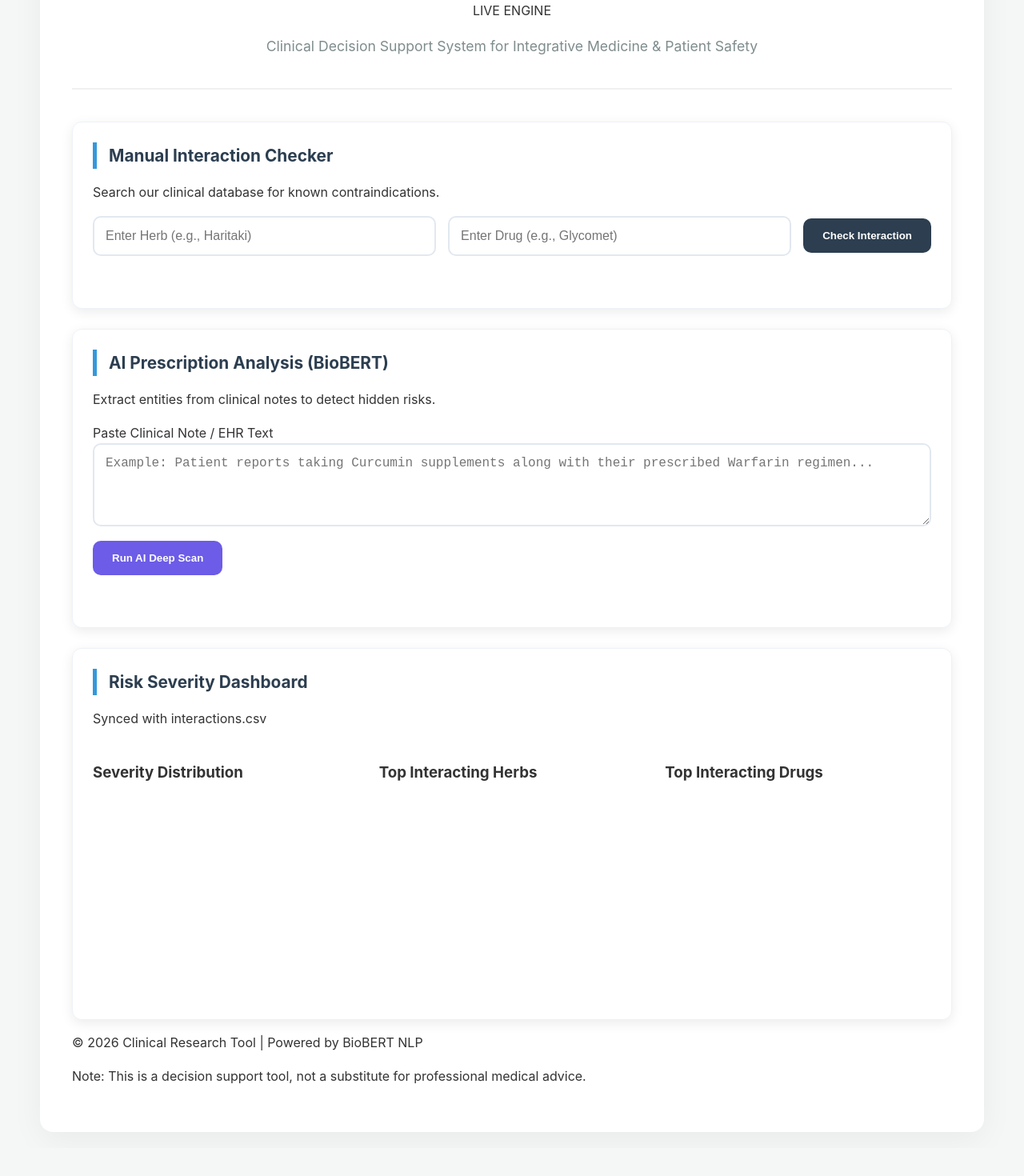
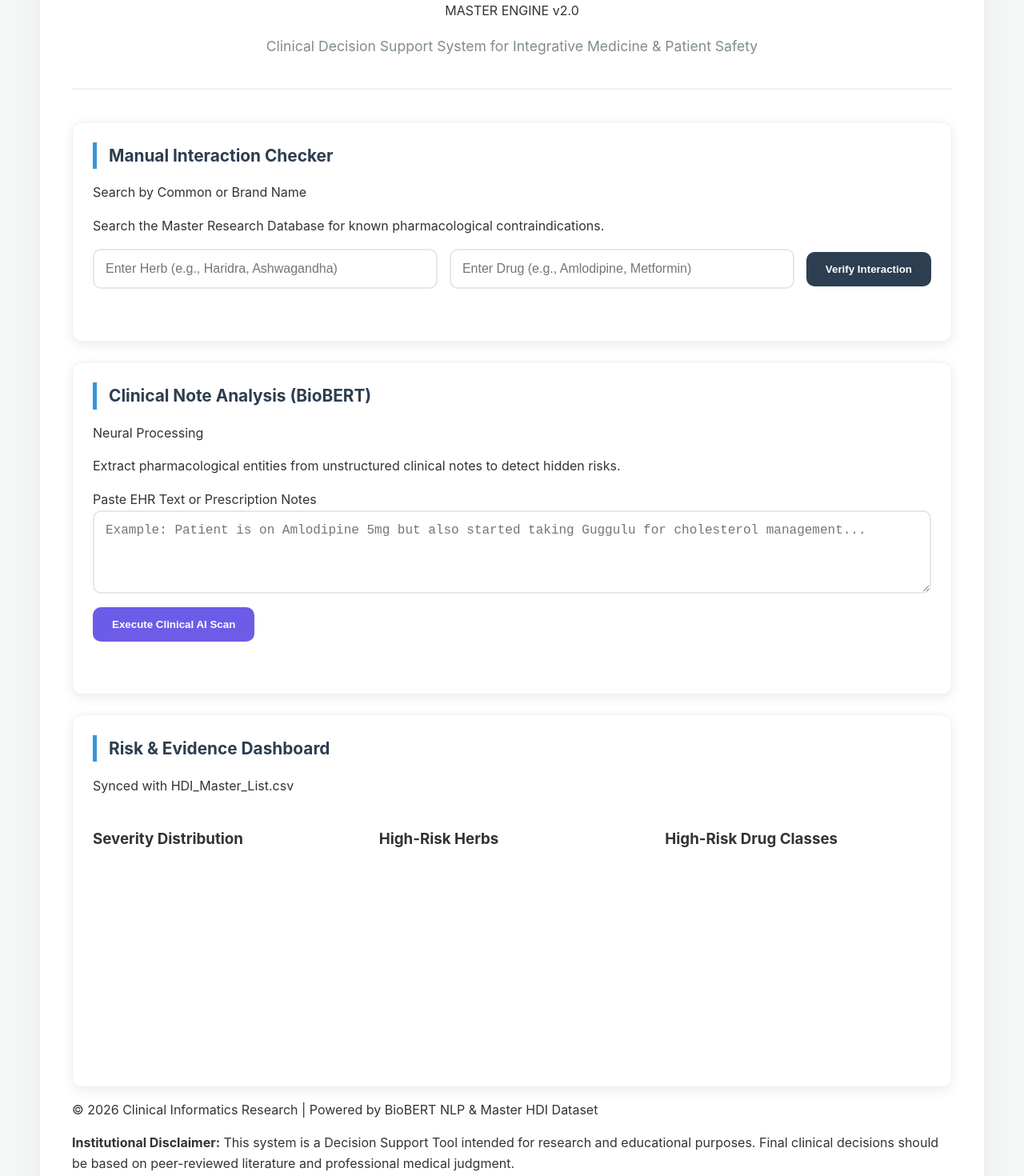
Before and after one commit to aditijaltade4-code/BIOBert-based-HDI-Checker---AI-Driven-CDSS, a website: page index.html in a window 1280 px wide. Shown: the part 137-1607 px from the top of the page at 80% size. Before the commit the page ends 1572 px from the top, so only its background shows below. Drawn offline with nearby package versions, Linux system fonts and the light colour scheme; no server answers.

Commit message:
Update index.html

```diff
--- a/index.html
+++ b/index.html
@@ -3,7 +3,7 @@
 <head>
     <meta charset="UTF-8">
     <meta name="viewport" content="width=device-width, initial-scale=1.0">
-    <title>AI Herb-Drug Interaction CDSS</title>
+    <title>AI Herb-Drug Interaction CDSS | Master Database</title>
     <link rel="stylesheet" href="style.css">
 
     <script src="https://cdnjs.cloudflare.com/ajax/libs/PapaParse/5.3.2/papaparse.min.js"></script>
@@ -16,38 +16,44 @@
         <header>
             <div class="logo-area">
                 <h1>AI Herb-Drug Interaction CDSS</h1>
-                <span class="badge-live">LIVE ENGINE</span>
+                <span class="badge-live">MASTER ENGINE v2.0</span>
             </div>
             <p>Clinical Decision Support System for Integrative Medicine & Patient Safety</p>
         </header>
 
         <main>
             <section class="card animate__animated animate__fadeIn">
-                <h2>Manual Interaction Checker</h2>
-                <p class="section-desc">Search our clinical database for known contraindications.</p>
+                <div class="section-header">
+                    <h2>Manual Interaction Checker</h2>
+                    <span class="info-tag">Search by Common or Brand Name</span>
+                </div>
+                <p class="section-desc">Search the Master Research Database for known pharmacological contraindications.</p>
                 <div class="manual-form">
-                    <input type="text" id="herbInput" placeholder="Enter Herb (e.g., Haritaki)">
-                    <input type="text" id="drugInput" placeholder="Enter Drug (e.g., Glycomet)">
-                    <button onclick="manualInteractionCheck()" class="btn-primary">Check Interaction</button>
+                    <input type="text" id="herbInput" placeholder="Enter Herb (e.g., Haridra, Ashwagandha)">
+                    <input type="text" id="drugInput" placeholder="Enter Drug (e.g., Amlodipine, Metformin)">
+                    <button onclick="manualInteractionCheck()" class="btn-primary">Verify Interaction</button>
                 </div>
                 <div id="manualCheckResults" class="results-area"></div>
             </section>
 
             <section class="card animate__animated animate__fadeIn" style="animation-delay: 0.1s;">
-                <h2>AI Prescription Analysis (BioBERT)</h2>
-                <p class="section-desc">Extract entities from clinical notes to detect hidden risks.</p>
+                <div class="section-header">
+                    <h2>Clinical Note Analysis (BioBERT)</h2>
+                    <span class="ai-tag">Neural Processing</span>
+                </div>
+                <p class="section-desc">Extract pharmacological entities from unstructured clinical notes to detect hidden risks.</p>
                 <div class="ai-input-wrapper">
-                    <label for="clinicalNoteInput">Paste Clinical Note / EHR Text</label>
-                    <textarea id="clinicalNoteInput" rows="4" placeholder="Example: Patient reports taking Curcumin supplements along with their prescribed Warfarin regimen..."></textarea>
-                    <button onclick="runDeepAI()" class="btn-ai">Run AI Deep Scan</button>
+                    <label for="clinicalNoteInput">Paste EHR Text or Prescription Notes</label>
+                    <textarea id="clinicalNoteInput" rows="4" placeholder="Example: Patient is on Amlodipine 5mg but also started taking Guggulu for cholesterol management..."></textarea>
+                    <button onclick="runDeepAI()" class="btn-ai">Execute Clinical AI Scan</button>
                 </div>
                 <div id="aiScanResults" class="results-area"></div>
             </section>
 
             <section class="card dashboard animate__animated animate__fadeIn" style="animation-delay: 0.2s;">
                 <div class="dashboard-header">
-                    <h2>Risk Severity Dashboard</h2>
-                    <span id="dbSyncStatus" class="sync-tag">Synced with interactions.csv</span>
+                    <h2>Risk & Evidence Dashboard</h2>
+                    <span id="dbSyncStatus" class="sync-tag">Synced with HDI_Master_List.csv</span>
                 </div>
 
                 <div class="dashboard-grid">
@@ -58,13 +64,13 @@
                         </div>
                     </div>
                     <div class="dashboard-card">
-                        <h3>Top Interacting Herbs</h3>
+                        <h3>High-Risk Herbs</h3>
                         <div class="chart-wrapper">
                              <canvas id="herbChart"></canvas>
                         </div>
                     </div>
                     <div class="dashboard-card">
-                        <h3>Top Interacting Drugs</h3>
+                        <h3>High-Risk Drug Classes</h3>
                         <div class="chart-wrapper">
                              <canvas id="drugChart"></canvas>
                         </div>
@@ -75,8 +81,11 @@
 
         <footer>
             <div class="footer-content">
-                <p>&copy; 2026 Clinical Research Tool | Powered by BioBERT NLP</p>
-                <p class="disclaimer">Note: This is a decision support tool, not a substitute for professional medical advice.</p>
+                <p>&copy; 2026 Clinical Informatics Research | Powered by BioBERT NLP & Master HDI Dataset</p>
+                <p class="disclaimer">
+                    <strong>Institutional Disclaimer:</strong> This system is a Decision Support Tool intended for research and educational purposes.
+                    Final clinical decisions should be based on peer-reviewed literature and professional medical judgment.
+                </p>
             </div>
         </footer>
     </div>
```
